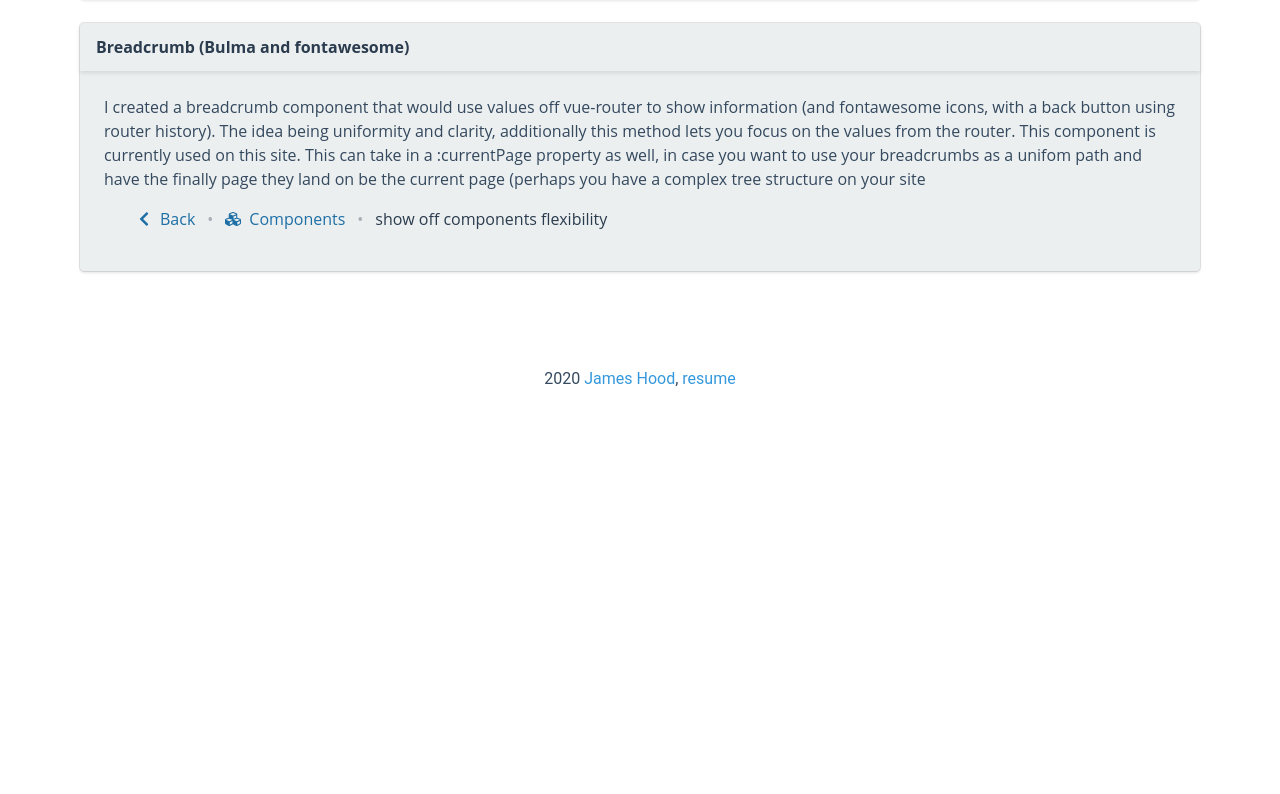
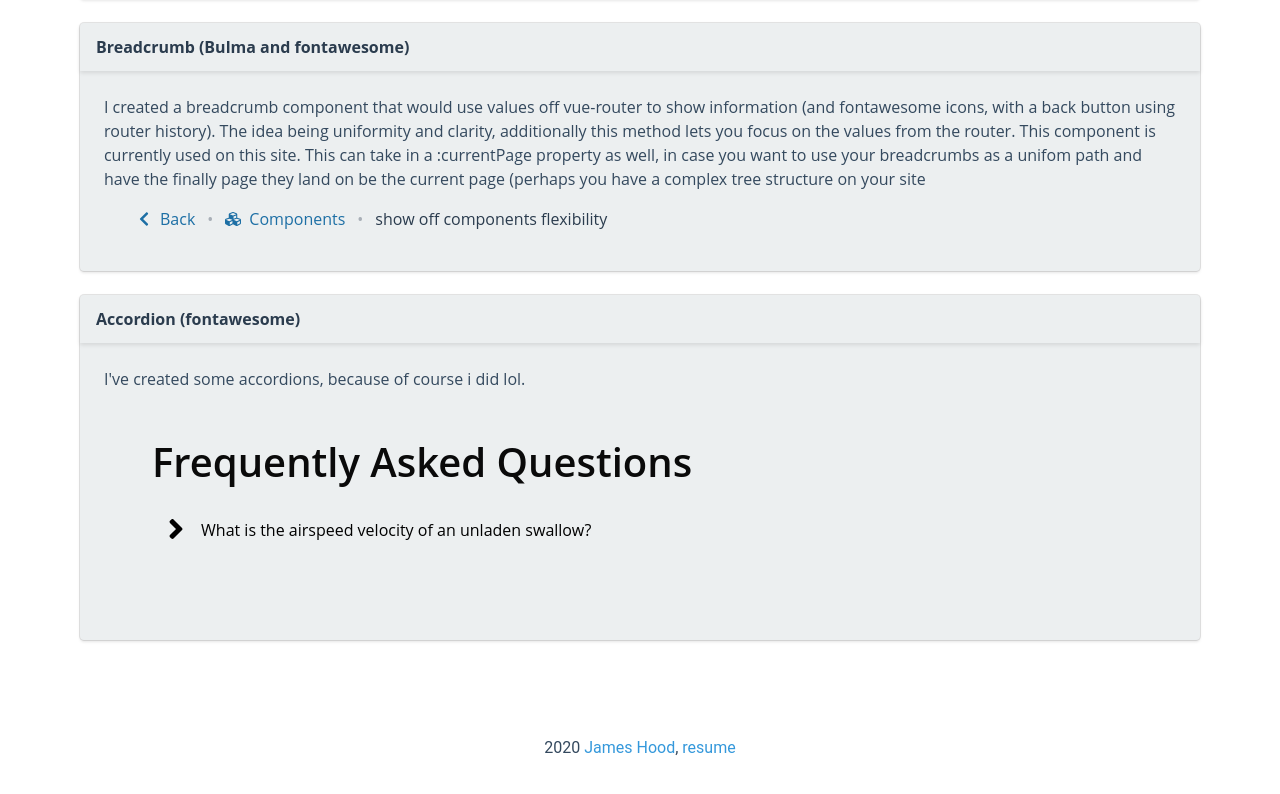
Before and after one commit to jameshood118/projects, a Vue app: page /components in a window 1280 px wide. Shown: the part 1021-1815 px from the top of the page. Before the commit the page ends 1460 px from the top, so only its background shows below. Built offline with nearby package versions, Linux system fonts and the light colour scheme.

Commit message:
add accordion

```diff
--- /dev/null
+++ b/src/components/accordion.vue
@@ -0,0 +1,104 @@
+<template>
+  <div class="accordion">
+    <div class="header" v-on:click="toggle">
+      <span class="wrapper" v-bind:class="{ rotate: show }">
+        <i class="fas fa-2x fa-angle-right header-icon"></i>
+      </span>
+      <slot name="header"></slot>
+    </div>
+    <transition
+      name="accordion"
+      v-on:before-enter="beforeEnter"
+      v-on:enter="enter"
+      v-on:before-leave="beforeLeave"
+      v-on:leave="leave"
+    >
+      <div class="body" v-show="show">
+        <div class="body-inner">
+          <slot></slot>
+        </div>
+      </div>
+    </transition>
+  </div>
+</template>
+
+<script>
+export default {
+  name: 'accordion',
+  data() {
+    return {
+      show: false
+    }
+  },
+  methods: {
+    toggle() {
+      this.show = !this.show
+    },
+    beforeEnter(el) {
+      el.style.height = '0'
+    },
+    enter(el) {
+      el.style.height = el.scrollHeight + 'px'
+    },
+    beforeLeave(el) {
+      el.style.height = el.scrollHeight + 'px'
+    },
+    leave(el) {
+      el.style.height = '0'
+    }
+  }
+}
+</script>
+
+<style lang="scss" scoped>
+.accordion {
+  margin-bottom: 20px;
+}
+
+.accordion .header {
+  height: 40px;
+  line-height: 40px;
+  padding: 0 40px 0 8px;
+  position: relative;
+  color: #000;
+  cursor: pointer;
+  div {
+    margin-left: 25px;
+    display: inline;
+  }
+}
+
+.accordion .header-icon {
+  display: inline;
+  position: relative;
+  top: 5px;
+  left: 8px;
+  transform: rotate(0deg);
+  transition-duration: 0.3s;
+}
+
+.accordion .body {
+  overflow: hidden;
+  background-color: #fff;
+  border-top: 0;
+  border-bottom-left-radius: 6px;
+  border-bottom-right-radius: 6px;
+  transition: 150ms ease-out;
+}
+
+.accordion .body-inner {
+  margin-left: 45px;
+  padding: 8px;
+  overflow-wrap: break-word;
+}
+
+span.wrapper {
+  transition: transform 200ms;
+  display: inline-block;
+}
+
+.accordion .header .wrapper.rotate {
+  transform: rotate(90deg);
+  transition-duration: 0.3s;
+}
+</style>
--- a/src/main.js
+++ b/src/main.js
@@ -24,6 +24,8 @@ import EmptyState from '@/components/empty-state'
 Vue.component('empty-state', EmptyState)
 import Breadcrumb from '@/components/breadcrumb'
 Vue.component('breadcrumb', Breadcrumb)
+import accordion from '@/components/accordion.vue'
+Vue.component('accordion', accordion)
 
 Vue.config.productionTip = false
 
--- a/src/views/Components.vue
+++ b/src/views/Components.vue
@@ -150,6 +150,35 @@
             </div>
           </div>
         </div>
+        <div class="column is-full">
+          <div class="card">
+            <header class="card-header">
+              <p class="card-header-title">Accordion (fontawesome)</p>
+            </header>
+            <div class="card-content">
+              <p>
+                I've created some accordions, because of course i did lol.
+              </p>
+              <section class="hero">
+                <div class="hero-body">
+                  <div class="container">
+                    <div class="columns">
+                      <div class="column is-full">
+                        <p class="title is-2 has-text-black">
+                          Frequently Asked Questions
+                        </p>
+                        <accordion v-for="faq in faq" v-bind:key="faq.question">
+                          <div slot="header">{{ faq.question }}</div>
+                          {{ faq.answer }}
+                        </accordion>
+                      </div>
+                    </div>
+                  </div>
+                </div>
+              </section>
+            </div>
+          </div>
+        </div>
       </div>
     </section>
 
@@ -181,7 +210,13 @@ export default {
       modalTagClass: 'is-primary',
       emptyStateData: [],
       emptyStateLoading: true,
-      isLoading: true
+      isLoading: true,
+      faq: [
+        {
+          question: 'What is the airspeed velocity of an unladen swallow?',
+          answer: 'what do you mean, african or european?'
+        }
+      ]
     }
   },
   methods: {
```
